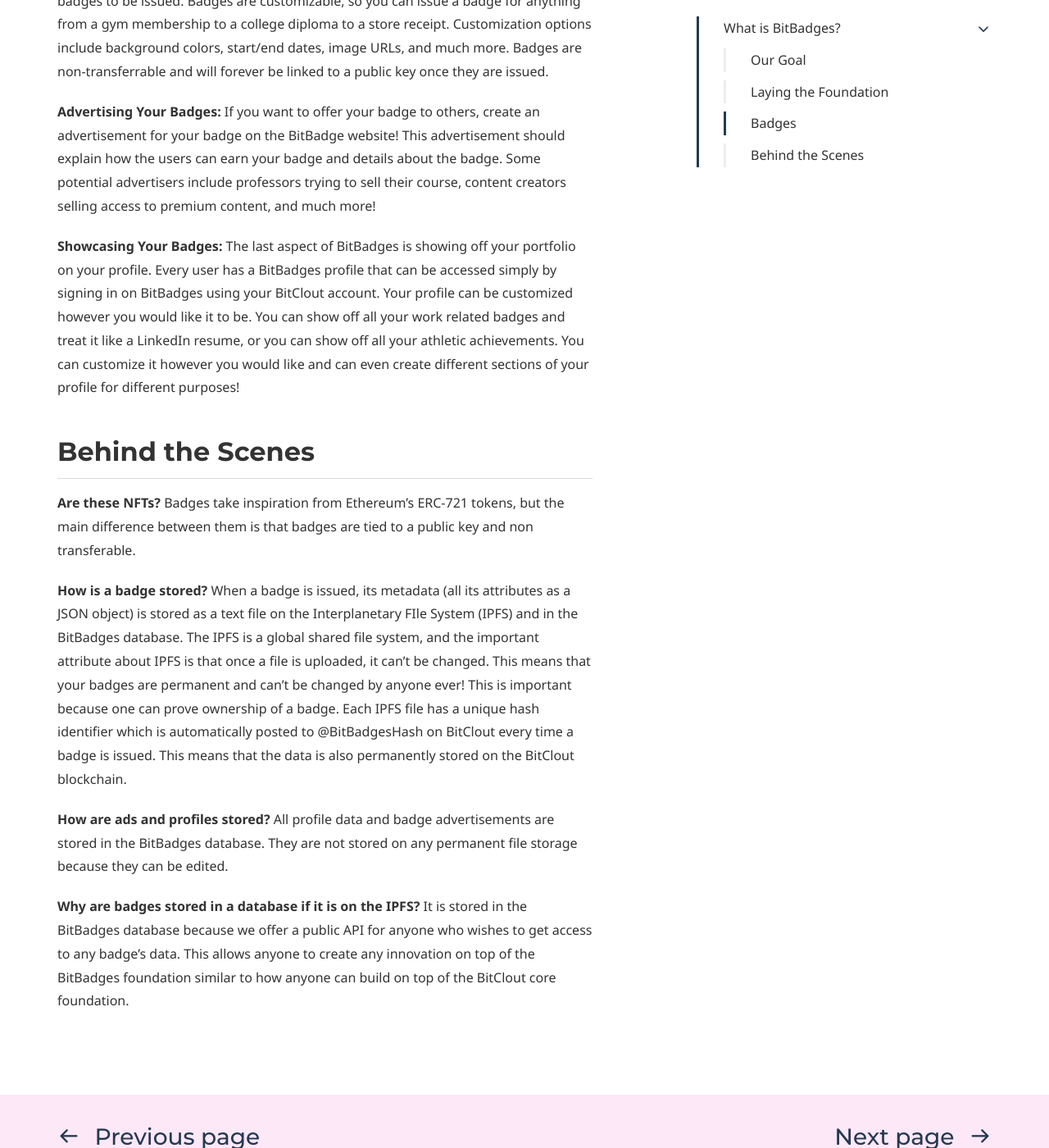
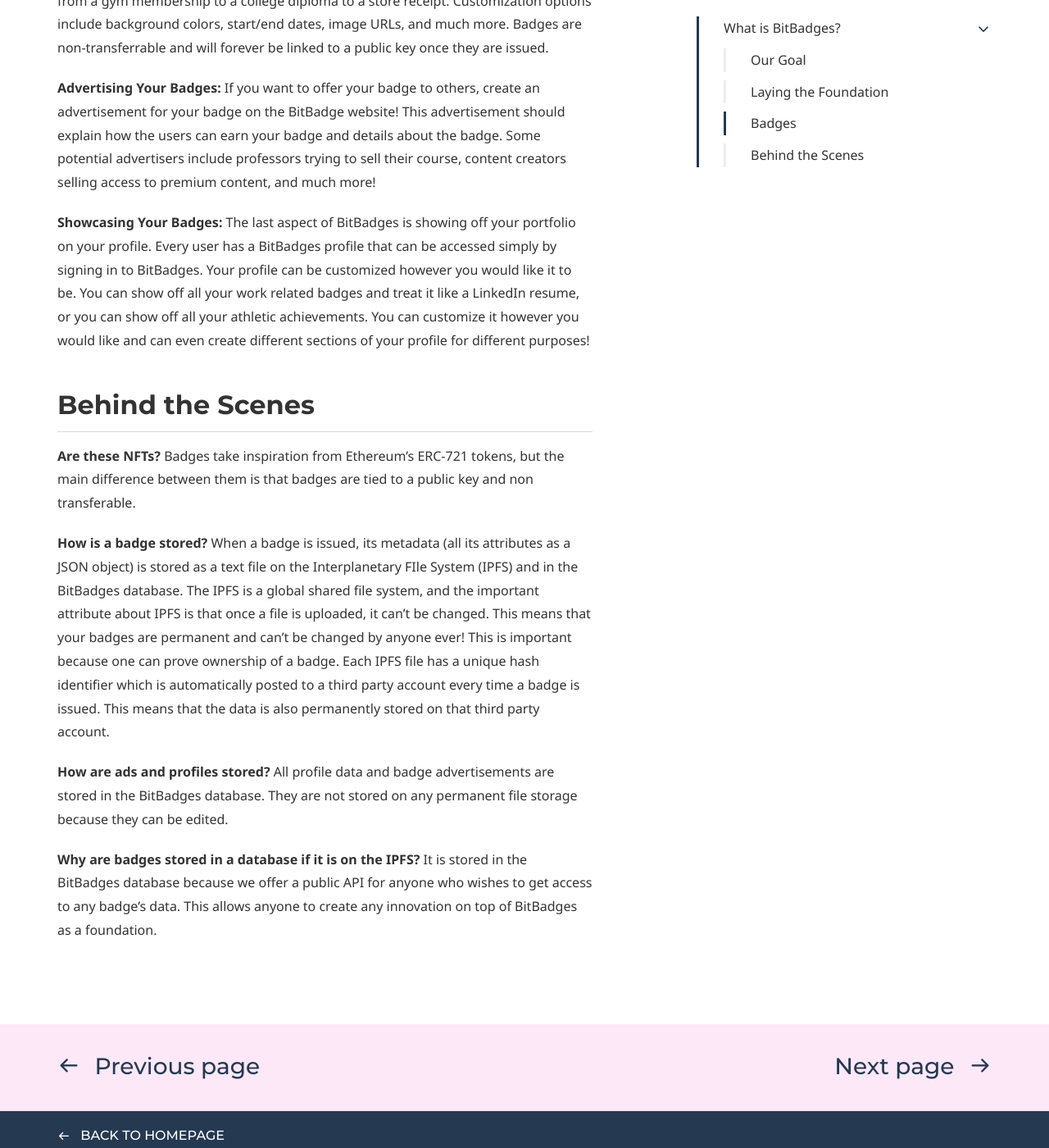
Before and after one commit to BitBadges/bitbadges.github.io, a Jekyll site: the page built from about.md, in a window 1280 px wide and 1400 px high, scrolled down 1865 px. Shown: the whole window at 82% size. Built offline with Jekyll 4.4.1, drawn with Linux system fonts in a browser that asks for light colours; some web fonts are replaced; some of the changed text lies outside the part shown.

Commit message:
Update about.md

```diff
--- a/about.md
+++ b/about.md
@@ -6,7 +6,7 @@ comments: false
 
 # Hero section
 title: About
-description: BitBadges is an open source, community driven platform where BitClout users can issue NFT badges to other users!
+description: BitBadges is an open source, community driven platform where different users can issue NFT badges to other users!
 
 # Author box
 author:
@@ -31,12 +31,12 @@ page_nav:
 BitBadges is an open source, community driven platform where BitClout users can issue NFT badges to other users!
 
 ## Our Goal
-BitBadges aims to help tie together social identity and NFT ownership on the internet through BitClout and the use of blockchain technology. We want to give a platform to creators and individuals that allows them to go peer to peer with any service they wish to offer.
+BitBadges aims to help tie together social identity and NFT ownership on the internet through the use of blockchain technology. We want to give a platform to creators and individuals that allows them to go peer to peer with any service they wish to offer.
 
 URL: [bitbadges.web.app](https://bitbadges.web.app/)
 
 ## Laying the Foundation
-We aim to provide the foundation upon which any developer can build any innovation they wish. Like BitClout laid the foundation by providing public access to data like posts, messages, transactions, etc, BitBadges lays the foundation by providing public access to badges. We offer a public API with access to all data for all badges so anyone can build whatever they wish on top of our ecosystem.
+We aim to provide the foundation upon which any developer can build any innovation they wish. As previous technology laid the foundation by providing public access to data like posts, messages, transactions, etc, BitBadges wants to lay the foundation by providing public access to badges. We offer a public API with access to all data for all badges so anyone can build whatever they wish on top of our ecosystem.
 
 We are a completely open source and community driven project. Those who contribute and innovate within our ecosystem will be rewarded with the official BitBadges account creator coins.
 
@@ -49,13 +49,13 @@ There are three main parts to BitBadges: issuing badges to others, advertising y
 
 **Advertising Your Badges:** If you want to offer your badge to others, create an advertisement for your badge on the BitBadge website! This advertisement should explain how the users can earn your badge and details about the badge. Some potential advertisers include professors trying to sell their course, content creators selling access to premium content, and much more!
 
-**Showcasing Your Badges:** The last aspect of BitBadges is showing off your portfolio on your profile. Every user has a BitBadges profile that can be accessed simply by signing in on BitBadges using your BitClout account. Your profile can be customized however you would like it to be. You can show off all your work related badges and treat it like a LinkedIn resume, or you can show off all your athletic achievements. You can customize it however you would like and can even create different sections of your profile for different purposes!
+**Showcasing Your Badges:** The last aspect of BitBadges is showing off your portfolio on your profile. Every user has a BitBadges profile that can be accessed simply by signing in to BitBadges. Your profile can be customized however you would like it to be. You can show off all your work related badges and treat it like a LinkedIn resume, or you can show off all your athletic achievements. You can customize it however you would like and can even create different sections of your profile for different purposes!
 
 ## Behind the Scenes
 **Are these NFTs?** Badges take inspiration from Ethereum's ERC-721 tokens, but the main difference between them is that badges are tied to a public key and non transferable.
 
-**How is a badge stored?** When a badge is issued, its metadata (all its attributes as a JSON object) is stored as a text file on the Interplanetary FIle System (IPFS) and in the BitBadges database. The IPFS is a global shared file system, and the important attribute about IPFS is that once a file is uploaded, it can't be changed. This means that your badges are permanent and can't be changed by anyone ever! This is important because one can prove ownership of a badge. Each IPFS file has a unique hash identifier which is automatically posted to @BitBadgesHash on BitClout every time a badge is issued. This means that the data is also permanently stored on the BitClout blockchain.
+**How is a badge stored?** When a badge is issued, its metadata (all its attributes as a JSON object) is stored as a text file on the Interplanetary FIle System (IPFS) and in the BitBadges database. The IPFS is a global shared file system, and the important attribute about IPFS is that once a file is uploaded, it can't be changed. This means that your badges are permanent and can't be changed by anyone ever! This is important because one can prove ownership of a badge. Each IPFS file has a unique hash identifier which is automatically posted to a third party account every time a badge is issued. This means that the data is also permanently stored on that third party account.
 
 **How are ads and profiles stored?** All profile data and badge advertisements are stored in the BitBadges database. They are not stored on any permanent file storage because they can be edited.
 
-**Why are badges stored in a database if it is on the IPFS?** It is stored in the BitBadges database because we offer a public API for anyone who wishes to get access to any badge's data. This allows anyone to create any innovation on top of the BitBadges foundation similar to how anyone can build on top of the BitClout core foundation.
+**Why are badges stored in a database if it is on the IPFS?** It is stored in the BitBadges database because we offer a public API for anyone who wishes to get access to any badge's data. This allows anyone to create any innovation on top of BitBadges as a foundation.
```
